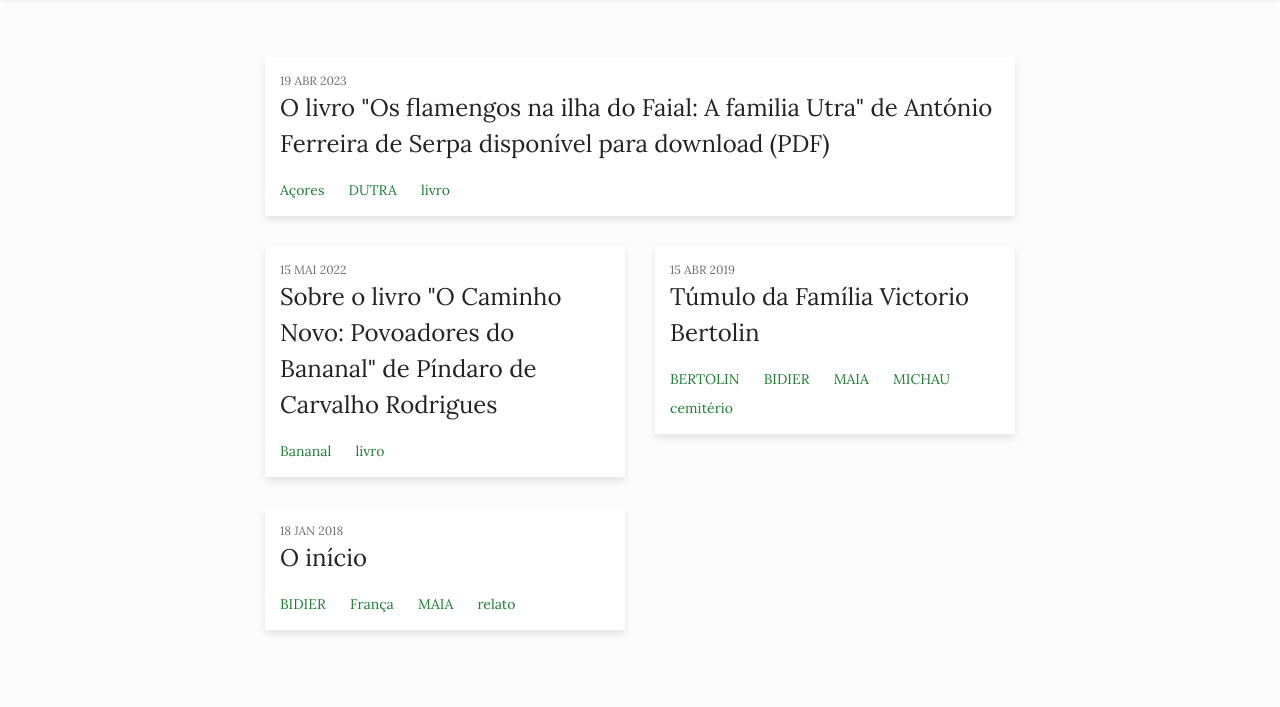
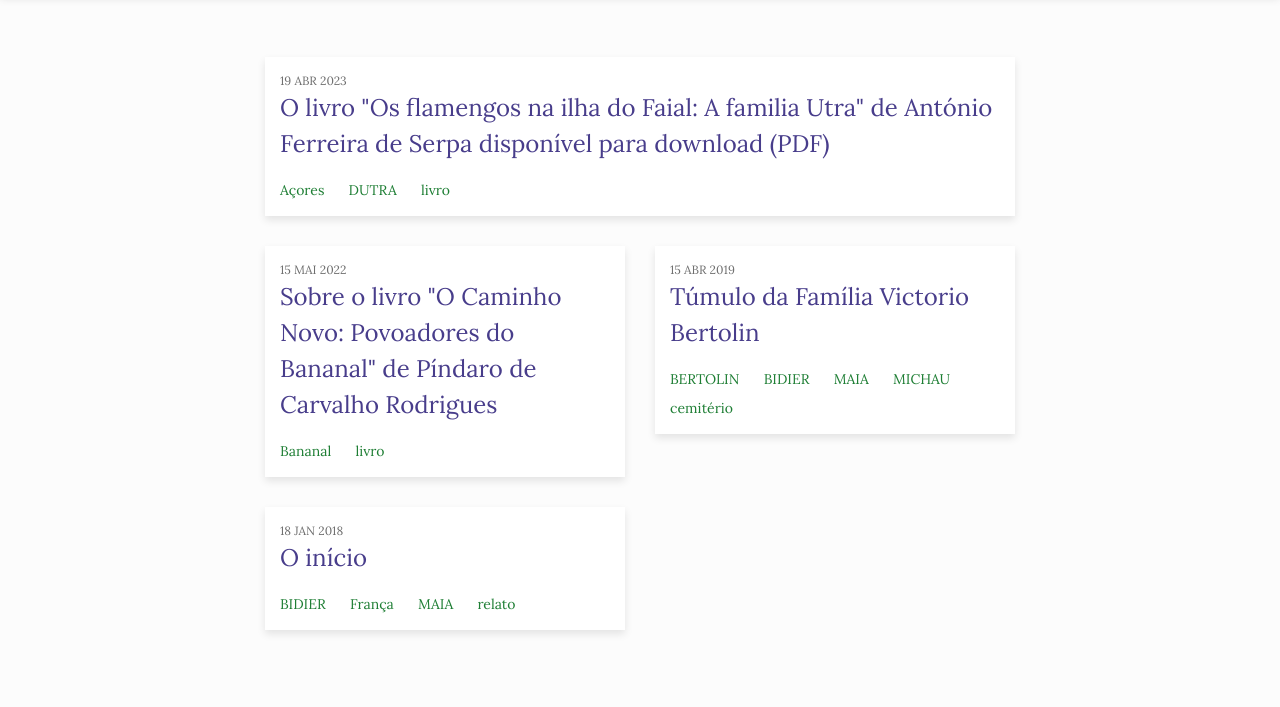
Before and after one commit to flaviodut/antepassados, an Eleventy site: page src/index.njk in a window 1280 px wide. Shown: the part 93-800 px from the top of the page. Built offline with nearby package versions, Linux system fonts and the light colour scheme; Eleventy itself is replaced by a stand-in of ours; files that its build step writes are made by us from their sources.

Commit message:
update: change post-link color to use primary color variable

```diff
--- a/src/assets/css/style.css
+++ b/src/assets/css/style.css
@@ -482,7 +482,7 @@ caption {
 }
 
 .post-link, .post-link:visited, .post-link:active, .post-link:hover, .post-link:focus {
-  color: var(--color-text);
+  color: var(--color-primary);
 }
 .post-link::after {
   content: "";
```
